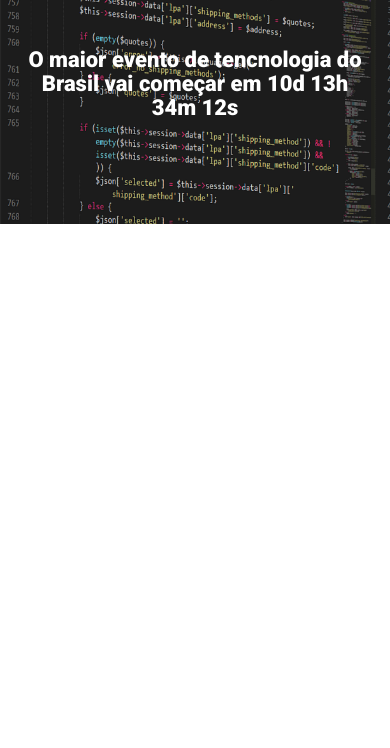
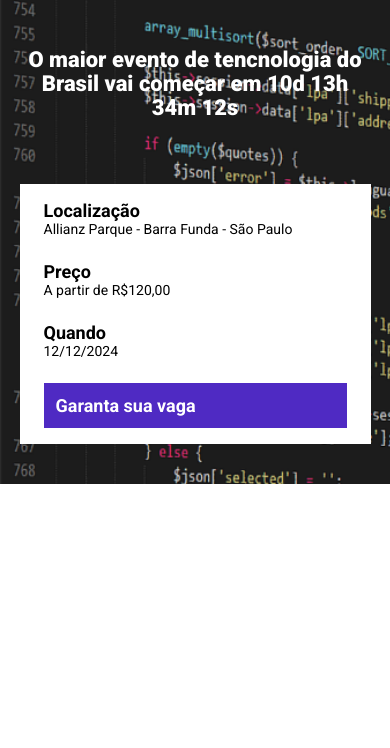
Before and after one commit to Biel-barbosa/EBAC_tech_talks, a website built with Parcel: page src/index.html in a window 390 px wide. Shown: the part 96-844 px from the top of the page. Built offline with nearby package versions, Linux system fonts and the light colour scheme.

Commit message:
Crinado o components da seção hero

```diff
--- a/src/index.html
+++ b/src/index.html
@@ -18,6 +18,25 @@
         <div class="container">
             <img class="hero__logo" src="./images/ebac_logo.svg" alt="Logo da Ebac">
             <p class="hero__text">O maior evento de tencnologia do Brasil vai começar em 10d 13h 34m 12s </p>
+            <div class="infos-bar">
+                <ul class="infos-bar__infos">
+                    <li class="infos-bar__infos__item">
+                        <b>Localização</b>
+                        Allianz Parque - Barra Funda - São Paulo
+                    </li>
+                    <li class="infos-bar__infos__item">
+                        <b>Preço</b>
+                        A partir de R$120,00
+                    </li>
+                    <li class="infos-bar__infos__item">
+                        <b>Quando</b>
+                        12/12/2024
+                    </li>
+                </ul>
+                <a href="#" class="button button--primary">
+                    Garanta sua vaga
+                </a>
+            </div>
         </div>
     </header>
 
--- /dev/null
+++ b/src/styles/components/_buttons.scss
@@ -0,0 +1,26 @@
+.button{
+    padding: 12px;
+    font-size: 18px;
+    font-weight: bold;
+    text-decoration: none;
+    align-items: center;
+    text-align: center;
+    white-space: nowrap;
+
+    &--primary{
+        color: #fff;
+        background-color: #4f2ac3;
+    }
+
+    @media (max-width:640px){
+        display: block;
+        width: 100%;
+
+    }
+
+    @media (max-width:1024px){
+        display: flex;
+        align-items: center;
+        text-align: center;
+    }
+}
--- /dev/null
+++ b/src/styles/components/_infos_bar.scss
@@ -0,0 +1,41 @@
+.infos-bar{
+    padding: 16px 24px;
+    background-color: #fff;
+    display: flex;
+    justify-content: space-between;
+
+    &__infos{
+        display: flex;
+        gap: 40px;
+
+        &__item{
+            font-size: 14px;
+            color: #000;
+
+            b{
+                font-size: 18px;
+                display: block;
+                color: #000;
+            }
+        }
+    }
+
+    @media (max-width: 640px){
+        display: block;
+
+        &__infos{
+            display: block;
+
+            &__item{
+                margin-bottom: 24px;
+            }
+        }
+    }
+
+    @media (max-width:1024px){
+        &__infos{
+            gap: 16px;
+        }
+    }
+
+}
--- a/src/styles/main.scss
+++ b/src/styles/main.scss
@@ -1,4 +1,6 @@
 @use 'hero';
+@use 'components/infos_bar';
+@use 'components/buttons';
 
 *{
     margin: 0;
@@ -6,6 +8,7 @@
     box-sizing: border-box;
     font-family: roboto, sans-serif;
     color: #fff;
+    list-style: none;
 }
 
 .container{
```
